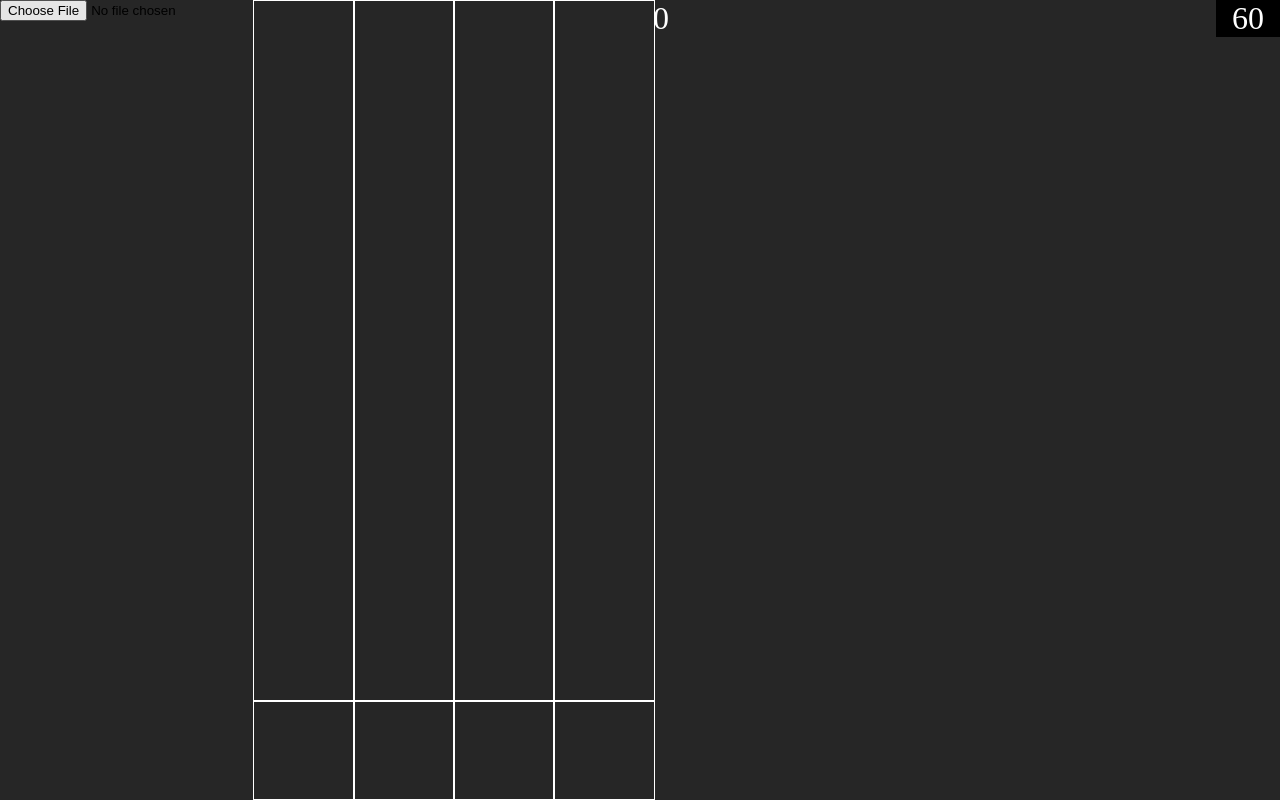
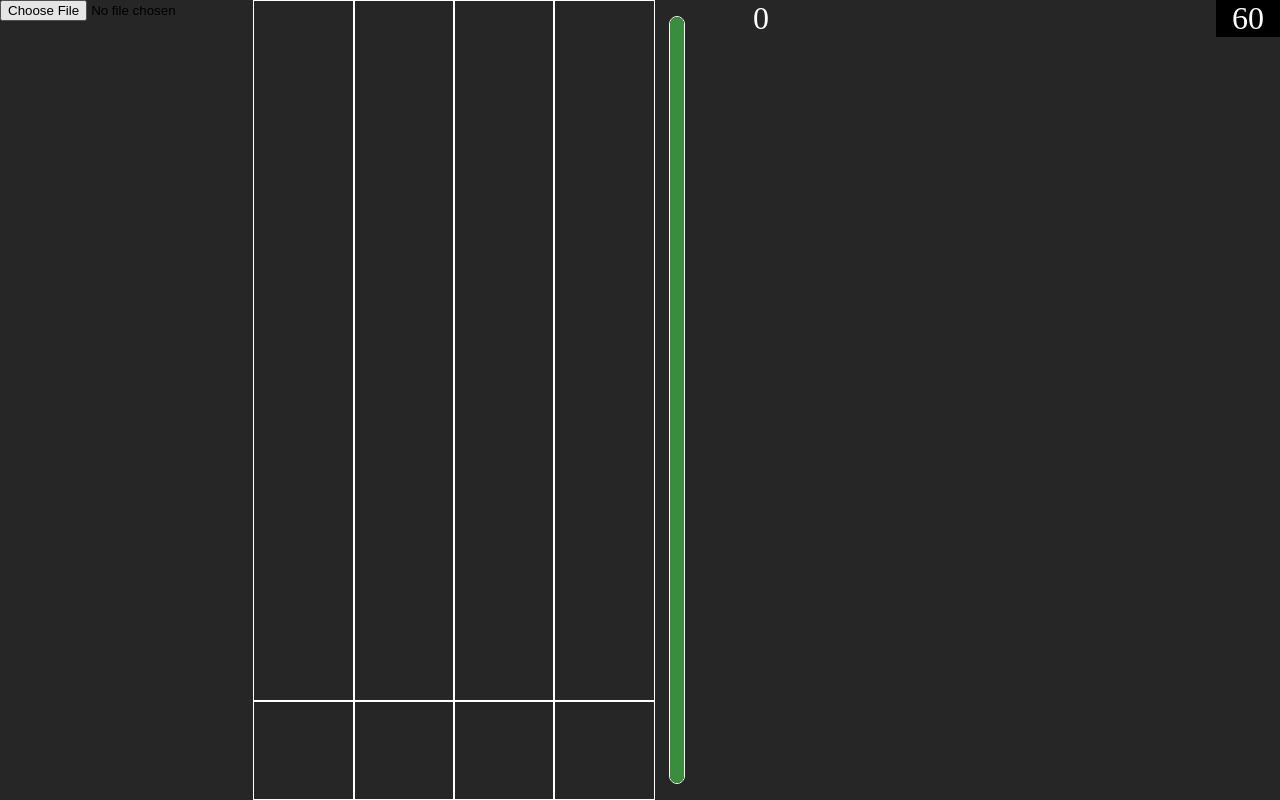
Before and after one commit to 09Skyfall/web-osu-mania, a Vue app: page / in a window 1280 px wide. Built offline with nearby package versions, Linux system fonts and the light colour scheme.

Commit message:
feat(health): add health mechanic

```diff
--- /dev/null
+++ b/src/components/Bar.vue
@@ -0,0 +1,61 @@
+<script setup lang="ts">
+import { computed } from "vue";
+
+const p = withDefaults(
+  defineProps<{
+    vertical?: boolean;
+    modelValue?: string | number;
+    min?: string | number;
+    max?: string | number;
+    bgColor?: string;
+    color?: string;
+    width?: string;
+    length?: string;
+  }>(),
+  {
+    modelValue: 0.5,
+    min: 0,
+    max: 1,
+    bgColor: "transparent",
+    color: "white",
+    width: "1rem",
+    length: "100%",
+  },
+);
+
+const percentage = computed(
+  () =>
+    (100 * (Number(p.modelValue) - Number(p.min))) /
+    (Number(p.max) - Number(p.min)),
+);
+</script>
+
+<template>
+  <div class="bar" />
+</template>
+
+<style scoped>
+.bar {
+  display: flex;
+
+  width: v-bind("vertical ? width : length");
+  height: v-bind("vertical ? length : width");
+
+  border: 1px solid white;
+  border-radius: 0.5rem;
+
+  overflow: hidden;
+  background: v-bind("bgColor");
+}
+
+.bar::before {
+  content: "";
+  align-self: end;
+  width: v-bind("vertical ? '100%' : `${percentage}%`");
+  height: v-bind("vertical ? `${percentage}%` : '100%'");
+  background: v-bind("color");
+  transition:
+    height 500ms,
+    background-color 250ms;
+}
+</style>
--- /dev/null
+++ b/src/composables/clampRef.ts
@@ -0,0 +1,31 @@
+import { customRef } from "vue";
+
+type ClampRefOptions = {
+  min: number;
+  max: number;
+};
+
+export function clampRef<T extends number | null | undefined>(
+  value: T,
+  { min, max }: ClampRefOptions = {
+    min: Number.MIN_SAFE_INTEGER,
+    max: Number.MAX_SAFE_INTEGER,
+  },
+) {
+  return customRef((track, trigger) => {
+    return {
+      get() {
+        track();
+        return value;
+      },
+      set(newValue) {
+        if (newValue === null || newValue === undefined) {
+          value = newValue;
+        } else {
+          value = Math.max(min, Math.min(max, newValue));
+        }
+        trigger();
+      },
+    };
+  });
+}
--- a/src/resources/field/Field.vue
+++ b/src/resources/field/Field.vue
@@ -7,6 +7,7 @@ import { useGameFieldStore } from "./store";
 import { storeToRefs } from "pinia";
 import Score from "../score/Score.vue";
 import { sum } from "lodash";
+import HealthBar from "../health/HealthBar.vue";
 
 // TODO: spostare
 type Map = {
@@ -51,6 +52,7 @@ const totalNotes = computed(() => sum(p.map.cols.map((c) => c.notes.length)));
     <template v-for="(col, i) of map.cols" :key="i">
       <Column ref="columns" v-bind="col" :start-delay />
     </template>
+    <HealthBar />
     <judgement class="judgement" />
     <score :total-notes="totalNotes" />
   </div>
--- /dev/null
+++ b/src/resources/health/HealthBar.vue
@@ -0,0 +1,49 @@
+<script setup lang="ts">
+import { computed } from "vue";
+import Bar from "../../components/Bar.vue";
+import { RGB } from "../../utils/RGB";
+import { judgementService } from "../judgement/JudgementService";
+import { clampRef } from "../../composables/clampRef";
+
+const health = clampRef(1, { min: 0, max: 1 });
+
+const lowHealthColor = new RGB(213, 0, 0);
+const highHealthColor = new RGB(56, 142, 60);
+const barColor = computed(() =>
+  RGB.interpolate(lowHealthColor, highHealthColor, health.value).toString(),
+);
+
+judgementService.onAdd((j) => {
+  switch (j) {
+    case "PERFECT":
+      health.value += health.value * 0.25;
+      break;
+    case "GREAT":
+      health.value += health.value * 0.1;
+      break;
+    case "GOOD":
+      health.value += health.value * 0.05;
+      break;
+    case "OK":
+      break;
+    case "MEH":
+      health.value -= 0.05;
+      break;
+    case "MISS":
+      health.value -= 0.1;
+      break;
+  }
+});
+</script>
+
+<template>
+  <div class="health-bar">
+    <Bar v-model="health" vertical :color="barColor" />
+  </div>
+</template>
+
+<style scoped>
+.health-bar {
+  padding: 1rem;
+}
+</style>
--- /dev/null
+++ b/src/utils/RGB.ts
@@ -0,0 +1,33 @@
+import { inRange } from "lodash";
+import { assert } from "./assert";
+
+export class RGB {
+  r: number = 0;
+  g: number = 0;
+  b: number = 0;
+
+  constructor(r: number, g: number, b: number) {
+    assert(inRange(r, 0, 255), "RGB values need to be between 0 and 255");
+    assert(inRange(g, 0, 255), "RGB values need to be between 0 and 255");
+    assert(inRange(b, 0, 255), "RGB values need to be between 0 and 255");
+
+    this.r = r;
+    this.g = g;
+    this.b = b;
+  }
+
+  static interpolate(x: RGB, y: RGB, factor: number) {
+    const interpolateValue = (a: number, b: number, factor: number) =>
+      a * (1 - factor) + b * factor;
+
+    return new RGB(
+      interpolateValue(x.r, y.r, factor),
+      interpolateValue(x.g, y.g, factor),
+      interpolateValue(x.b, y.b, factor),
+    );
+  }
+
+  toString() {
+    return `rgb(${this.r}, ${this.g}, ${this.b})`;
+  }
+}
```
